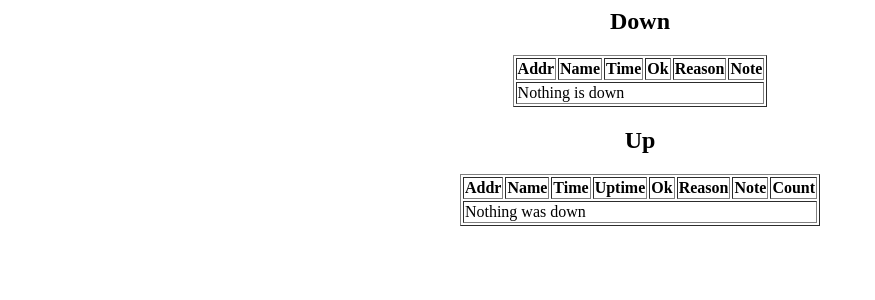
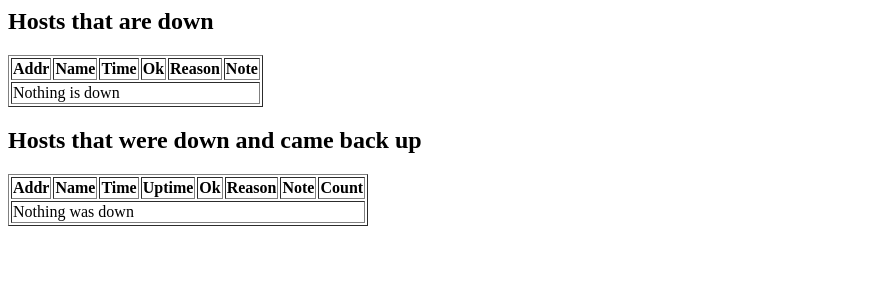
Before and after one commit to JustinAzoff/network-pinger, a Python web app: template networkpinger/templates/alerts/index.mako in a window 1280 px wide. Shown: the top 300 px of the page, without its empty margins (0-875 px from the left). Run offline with Mako, Linux system fonts and the light colour scheme; the template is opened without the code that fills it, so the values that code supplies are empty.

Commit message:
cleanups

```diff
--- a/networkpinger/templates/alerts/addr.mako
+++ b/networkpinger/templates/alerts/addr.mako
@@ -1,5 +1,4 @@
 <h2>Alerts for ${c.host.name} (${c.host.addr})</h2>
-<center>
 <table border=1>
 <thead>
 <tr>
@@ -20,4 +19,3 @@
     <tr><td colspan=4>No alert history</td></tr>
 %endif
 </tbody>
-</center>
--- a/networkpinger/templates/alerts/index.mako
+++ b/networkpinger/templates/alerts/index.mako
@@ -1,5 +1,4 @@
-<center>
-<h2>Down</h2>
+<h2>Hosts that are down</h2>
 <table border=1>
 <thead>
 <tr>
@@ -23,7 +22,7 @@
 </tbody>
 </table>
 
-<h2>Up</h2>
+<h2>Hosts that were down and came back up</h2>
 <table border=1>
 <thead>
 <tr>
@@ -48,4 +47,3 @@
 %endif
 </tbody>
 </table>
-</center>
```
